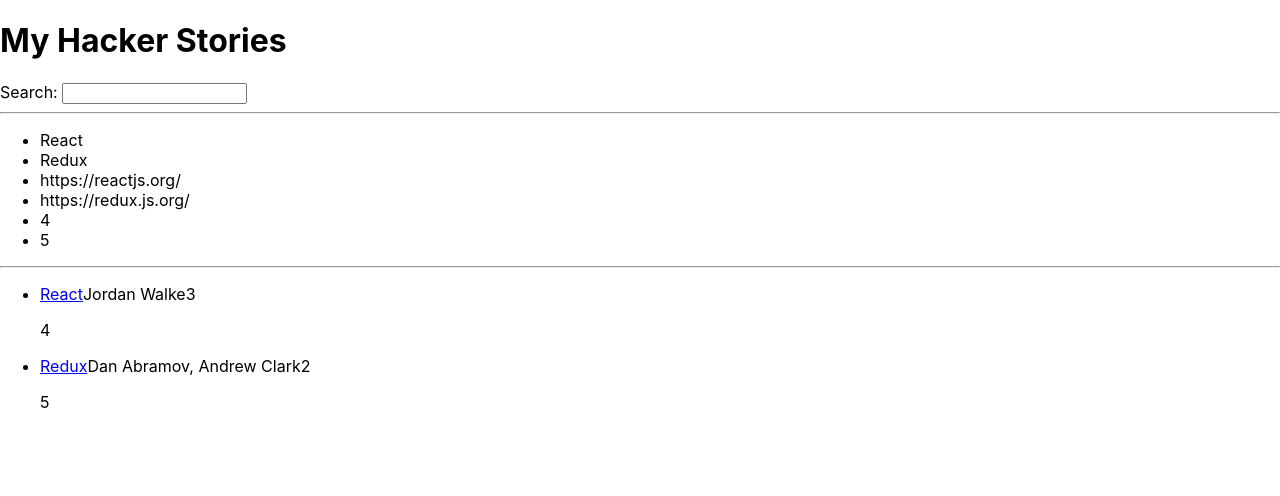
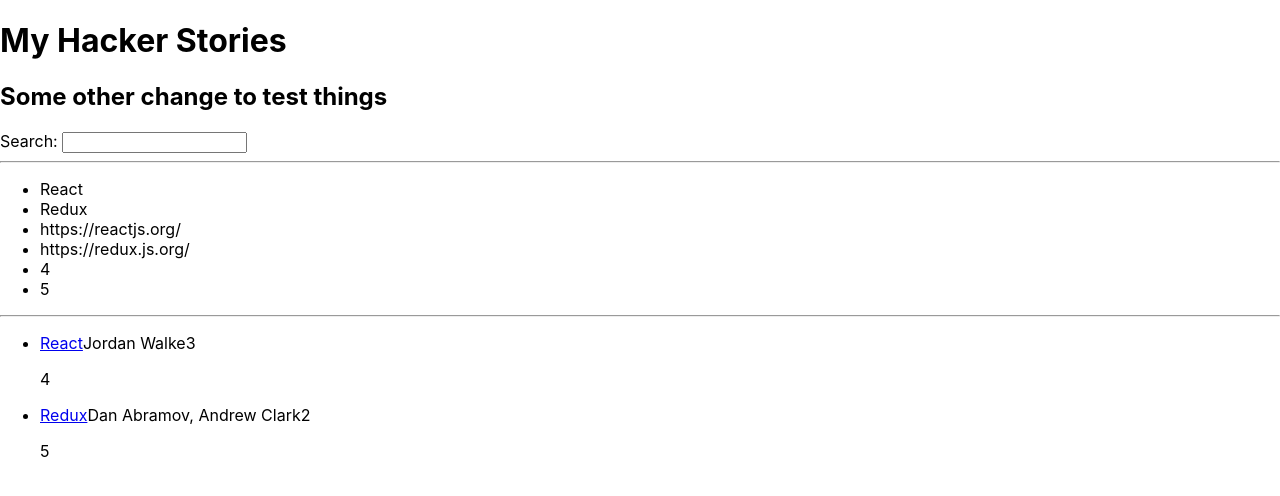
Before and after one commit to Just-Bob-Dev/ctd-road-to-react-follow-along, a React (Create React App) app: page / in a window 1280 px wide. Shown: the top 496 px of the page. Built offline with nearby package versions, Linux system fonts and the light colour scheme.

Commit message:
test push to test pull requesting on github.

```diff
--- a/src/App.js
+++ b/src/App.js
@@ -31,6 +31,7 @@
   return(
     <div>
       <h1>My Hacker Stories</h1>
+      <h2>Some other change to test things</h2>
 
       <label htmlFor="search"> Search: </label>
       <input id="search" type="text" />
```
